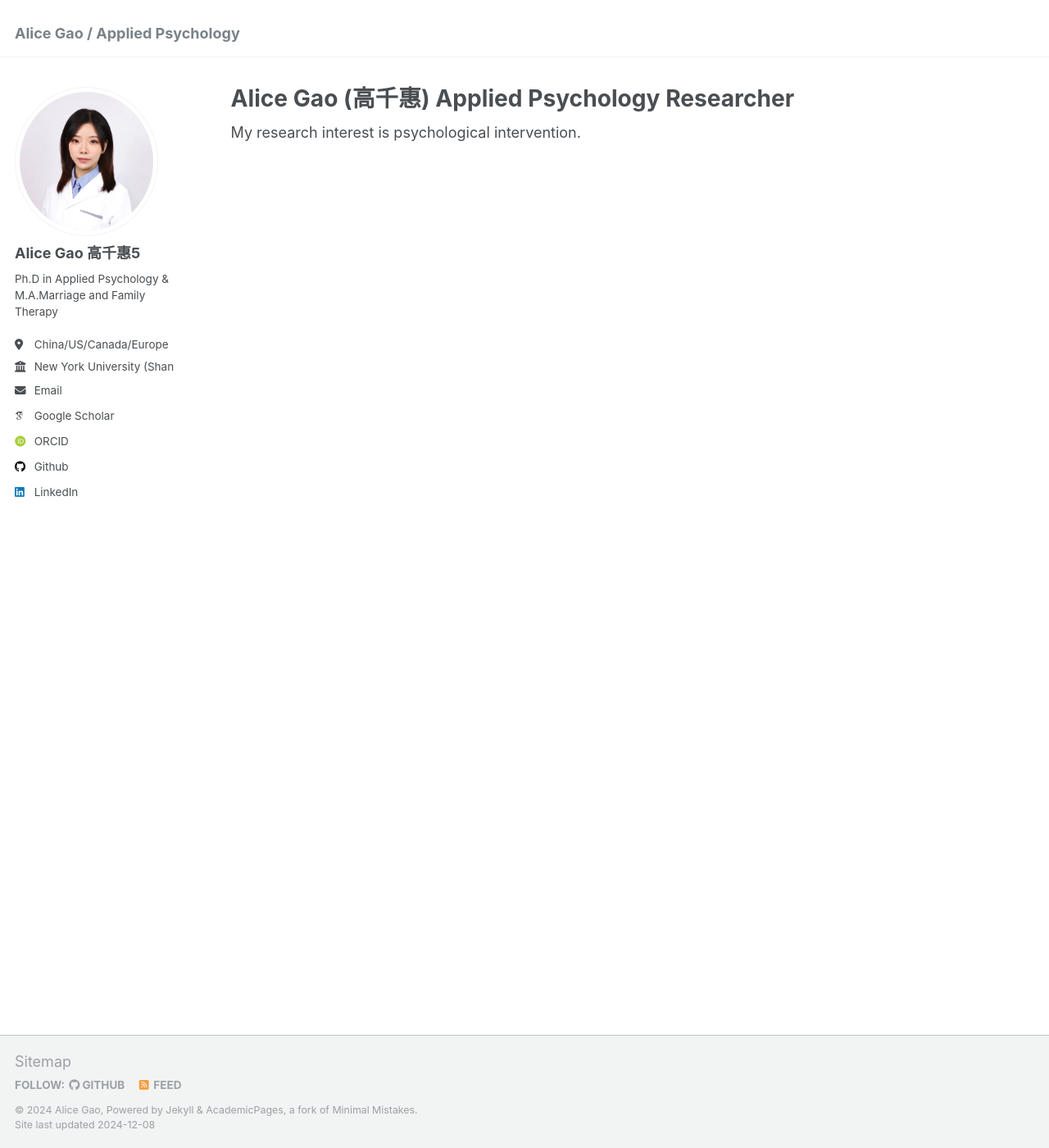
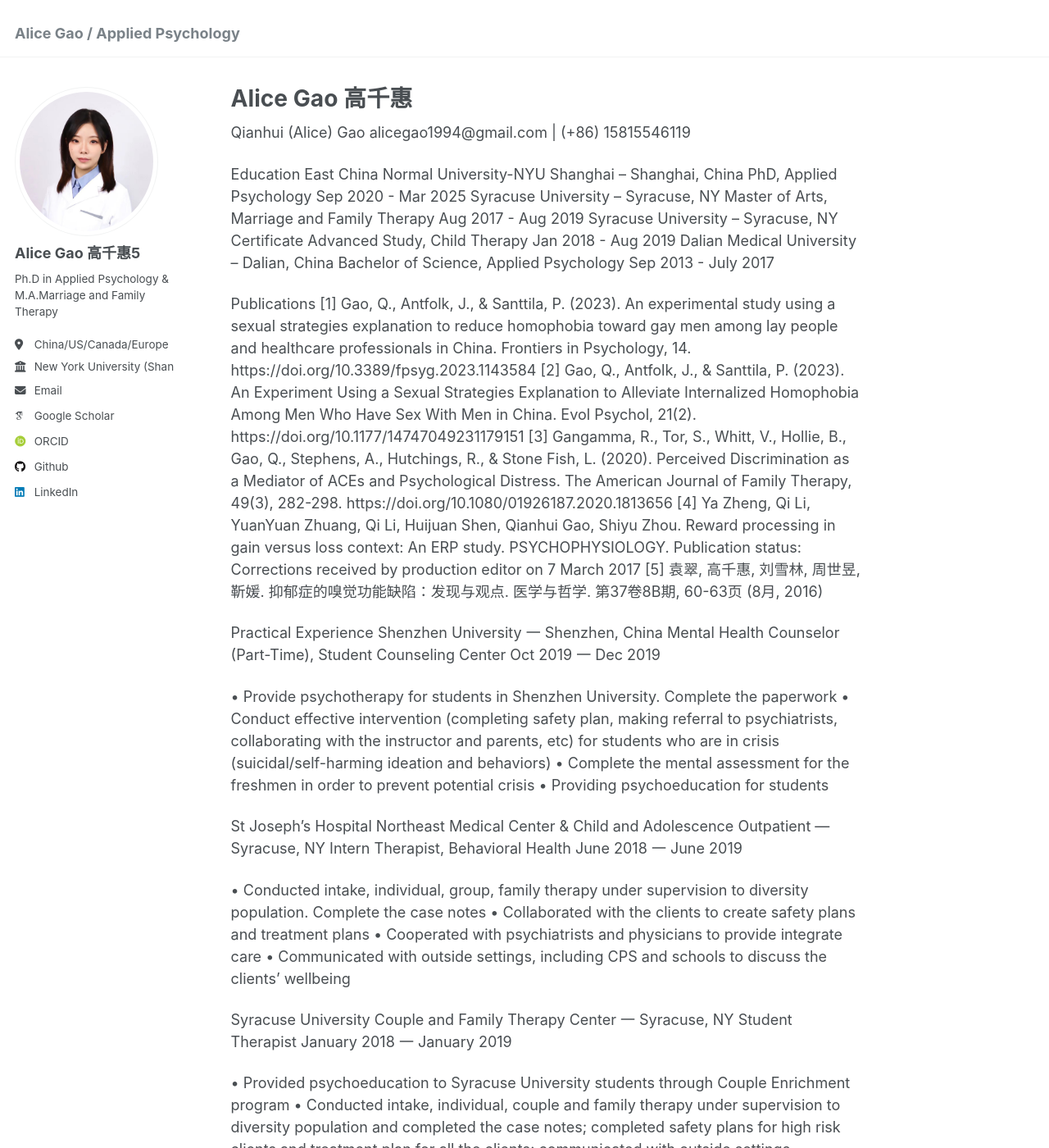
Before and after one commit to alicepsychology/alicepsychology.com, a Jekyll site: the page built from _pages/about.md, in a window 1280 px wide and 1400 px high. Shown: the whole window at 82% size. Built offline with Jekyll 4.4.1, drawn with Linux system fonts in a browser that asks for light colours; some web fonts are replaced; some of the changed text lies outside the part shown.

Commit message:
Update about.md

```diff
--- a/_pages/about.md
+++ b/_pages/about.md
@@ -1,10 +1,73 @@
 ---
 permalink: /
-title: "Alice Gao (高千惠) Applied Psychology Researcher"
+title: "Alice Gao 高千惠"
 author_profile: true
 redirect_from:
   - /about/
   - /about.html
 ---
 
-My research interest is psychological intervention.
+Qianhui (Alice) Gao
+alicegao1994@gmail.com | (+86) 15815546119
+
+Education
+East China Normal University-NYU Shanghai – Shanghai, China
+PhD, Applied Psychology                                                   Sep 2020 - Mar 2025
+Syracuse University – Syracuse, NY
+Master of Arts, Marriage and Family Therapy                                   Aug 2017 - Aug 2019
+Syracuse University – Syracuse, NY
+Certificate Advanced Study, Child Therapy                                      Jan 2018 - Aug 2019
+Dalian Medical University – Dalian, China
+Bachelor of Science, Applied Psychology                                       Sep 2013 - July 2017
+
+Publications
+[1] Gao, Q., Antfolk, J., & Santtila, P. (2023). An experimental study using a sexual strategies explanation to reduce homophobia toward gay men among lay people and healthcare professionals in China. Frontiers in Psychology, 14. https://doi.org/10.3389/fpsyg.2023.1143584
+[2] Gao, Q., Antfolk, J., & Santtila, P. (2023). An Experiment Using a Sexual Strategies Explanation to Alleviate Internalized Homophobia Among Men Who Have Sex With Men in China. Evol Psychol, 21(2). https://doi.org/10.1177/14747049231179151
+[3] Gangamma, R., Tor, S., Whitt, V., Hollie, B., Gao, Q., Stephens, A., Hutchings, R., & Stone Fish, L. (2020). Perceived Discrimination as a Mediator of ACEs and Psychological Distress. The American Journal of Family Therapy, 49(3), 282-298. https://doi.org/10.1080/01926187.2020.1813656
+[4] Ya Zheng, Qi Li, YuanYuan Zhuang, Qi Li, Huijuan Shen, Qianhui Gao, Shiyu Zhou. Reward processing in gain versus loss context: An ERP study. PSYCHOPHYSIOLOGY. Publication status: Corrections received by production editor on 7 March 2017
+[5] 袁翠, 高千惠, 刘雪林, 周世昱, 靳媛. 抑郁症的嗅觉功能缺陷：发现与观点. 医学与哲学. 第37卷8B期, 60-63页 (8月, 2016)
+
+Practical Experience
+Shenzhen University 一 Shenzhen, China
+Mental Health Counselor (Part-Time), Student Counseling Center	              Oct 2019 一 Dec 2019
+
+•	Provide psychotherapy for students in Shenzhen University. Complete the paperwork
+•	Conduct effective intervention (completing safety plan, making referral to psychiatrists, collaborating with the instructor and parents, etc) for students who are in crisis (suicidal/self-harming ideation and behaviors)
+•	Complete the mental assessment for the freshmen in order to prevent potential crisis
+•	Providing psychoeducation for students
+
+St Joseph’s Hospital Northeast Medical Center & Child and Adolescence Outpatient — Syracuse, NY
+Intern Therapist, Behavioral Health	                                      June 2018 一 June 2019
+
+•	Conducted intake, individual, group, family therapy under supervision to diversity population. Complete the case notes
+•	Collaborated with the clients to create safety plans and treatment plans
+•	Cooperated with psychiatrists and physicians to provide integrate care
+•	Communicated with outside settings, including CPS and schools to discuss the clients' wellbeing
+
+Syracuse University Couple and Family Therapy Center 一 Syracuse, NY
+Student Therapist	                                               January 2018 一 January 2019
+
+•	Provided psychoeducation to Syracuse University students through Couple Enrichment program
+•	Conducted intake, individual, couple and family therapy under supervision to diversity population and completed the case notes; completed safety plans for high risk clients and treatment plan for all the clients; communicated with outside settings, including CPS and schools to discuss the clients' wellbeing
+•	Hosted Trans-Support Day as a part of the trans team
+
+Dalian No.7 People’s Hospital (Psychiatric Hospital) 一 Dalian, China
+Intern Therapist, Inpatient and Outpatient	                                  April 2017 一 May 2017
+
+•	Organized EEG, ECG, music relaxation and group therapy, and created and implemented safety plans for patients
+•	Assisted in deciding the dosage and kind of psychiatric medicine for each patient
+•	Made collaborative diagnoses, devised multi-disciplinary treatment and safety plans, and assessed outcomes
+•	Collected reports from more than 10 different departments, explained the reports to the patients and obtained their signatures.
+•	Facilitated cross hospital co-diagnosis and co-treatment
+
+Dalian Sanatorium for Aircraftmen 一 Dalian, China
+Intern Therapist, Psychology Department	                                March 2017 一 April 2017
+
+•	Conducted the routine mental check, including doing questionnaires, EEGs, relaxation training, and analyze the report
+•	Provided mental recovery services, including doing sand-tray, rational emotive therapy, relaxation therapy and group therapy
+
+Volunteer Experience
+For Children with Autism 一 Dalian, China
+Volunteer Tutor	April 2014
+•	Provided mentorship and tutoring services (mathematics and Chinese)
+•	Played basic games with the children to help build their social skills
```
